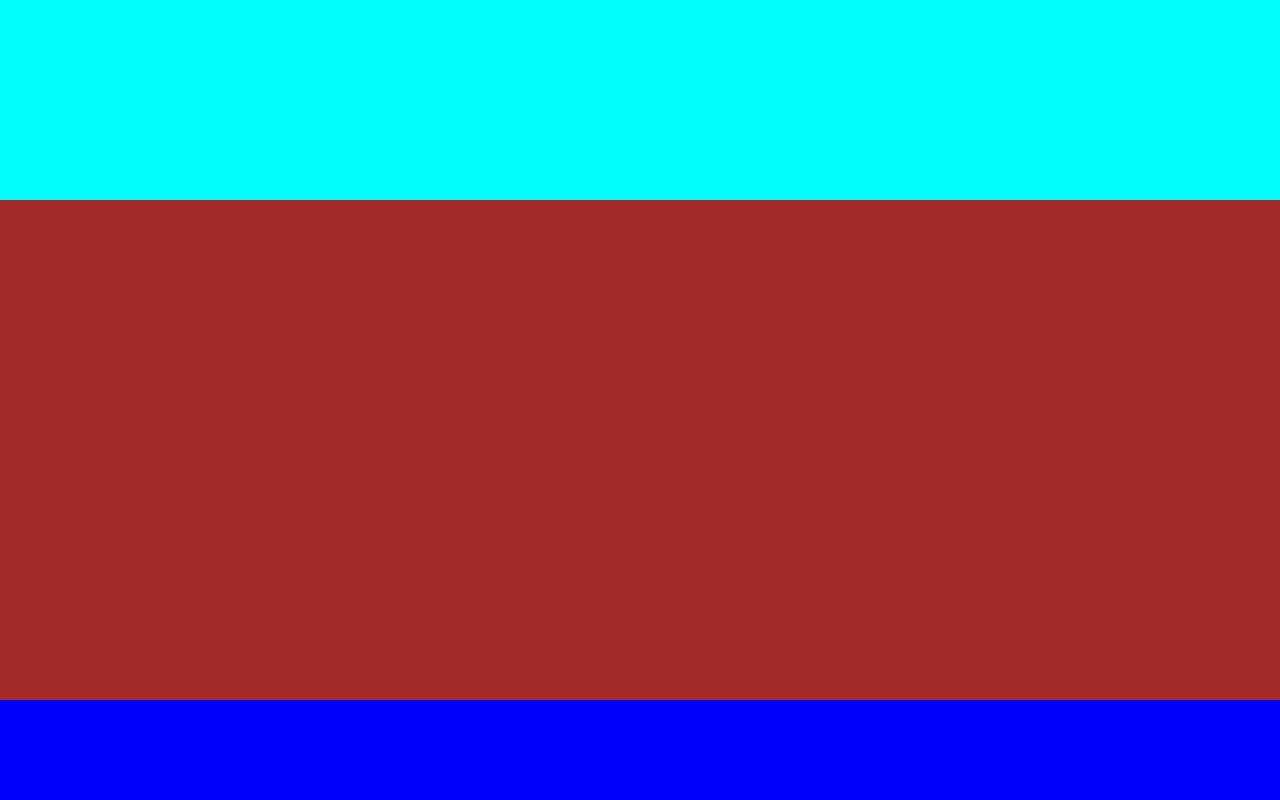
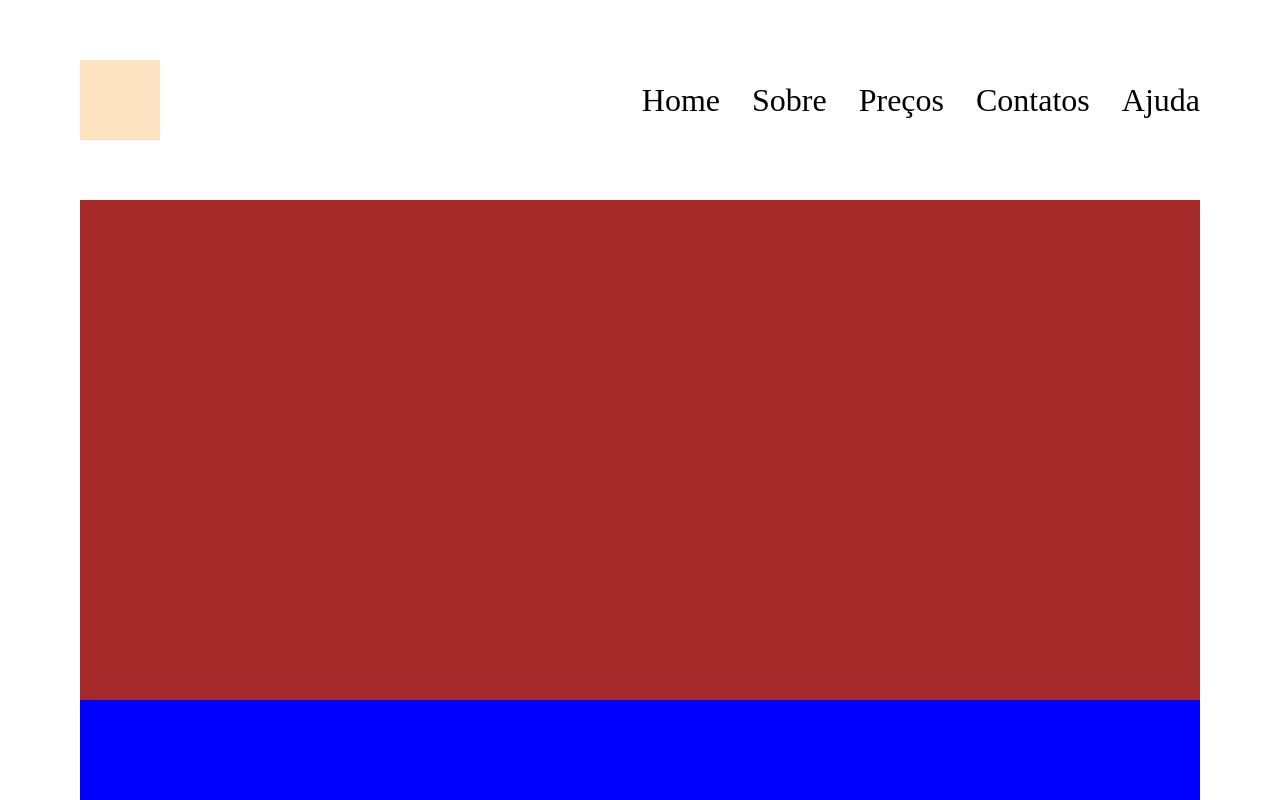
Before and after one commit to D4NIELT0RRES/layout-bb, a plain HTML site: page index.html in a window 1280 px wide. Drawn offline with Linux system fonts and the light colour scheme.

Commit message:
header concluído

```diff
--- a/index.html
+++ b/index.html
@@ -9,7 +9,16 @@
 </head>
 <body>
     <header>
-
+        <div class="logo"></div>
+        <div class="menu">
+            <ul>
+                <li><a href="#">Home</a></li>
+                <li><a href="#">Sobre</a></li>
+                <li><a href="#">Preços</a></li>
+                <li><a href="#">Contatos</a></li>
+                <li><a href="#">Ajuda</a></li>
+            </ul>
+        </div>
     </header>
     <main>
 
--- a/style.css
+++ b/style.css
@@ -21,11 +21,24 @@ body {
     height: 100vh;
     display: flex;
     flex-direction: column;
+    padding-inline: 80px;
 }
 header {
     height: 200px;
-    background-color: aqua;
+    display: flex;
+    justify-content: space-between;
+    align-items: center;
 
+}
+.logo {
+    height: 80px;
+    width: 80px;
+    background-color: bisque;
+}
+.menu ul{
+    display: flex;
+    gap: 32px;
+    font-size: 32px;
 }
 main {
     flex-grow: 1;
```
